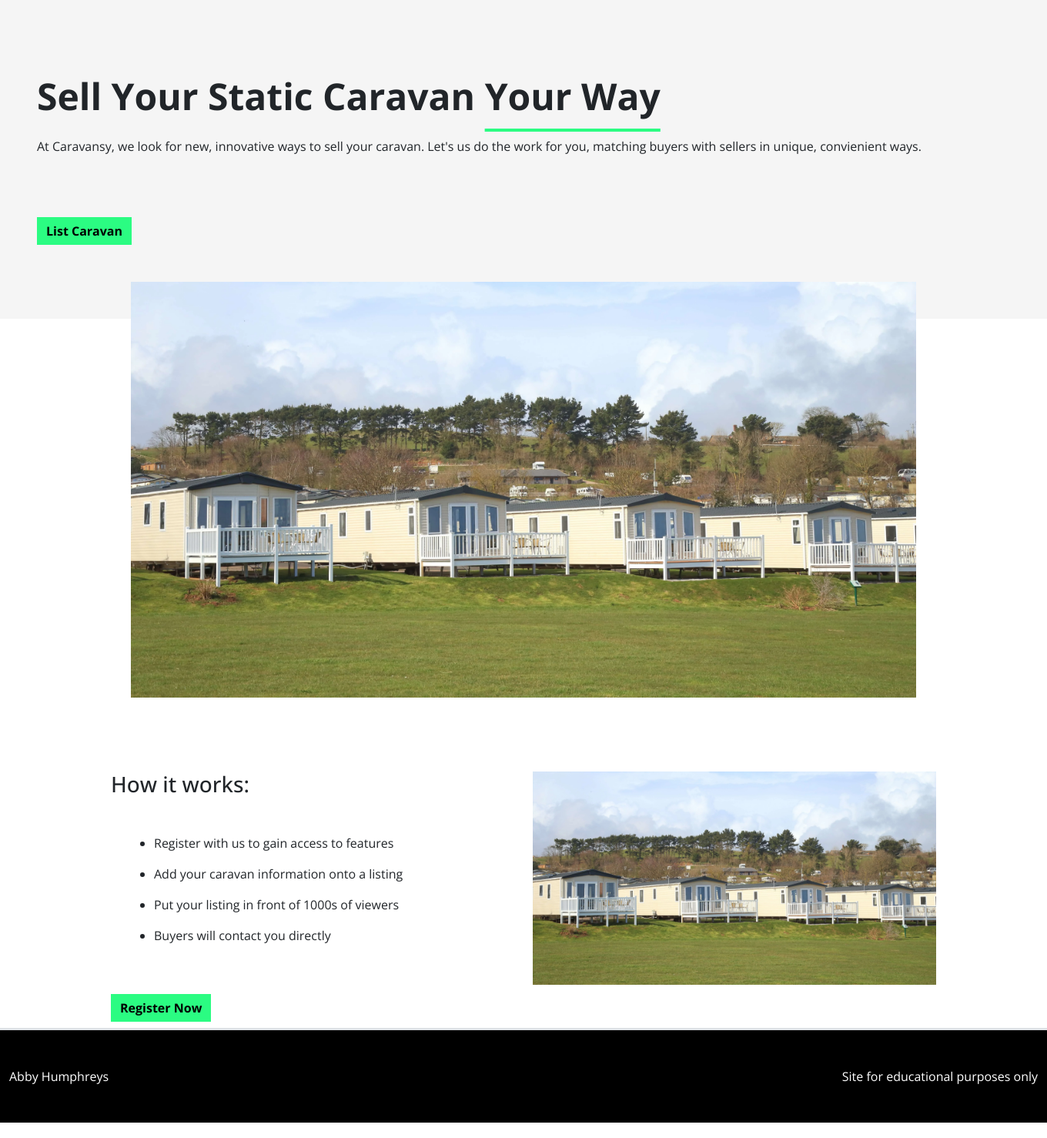
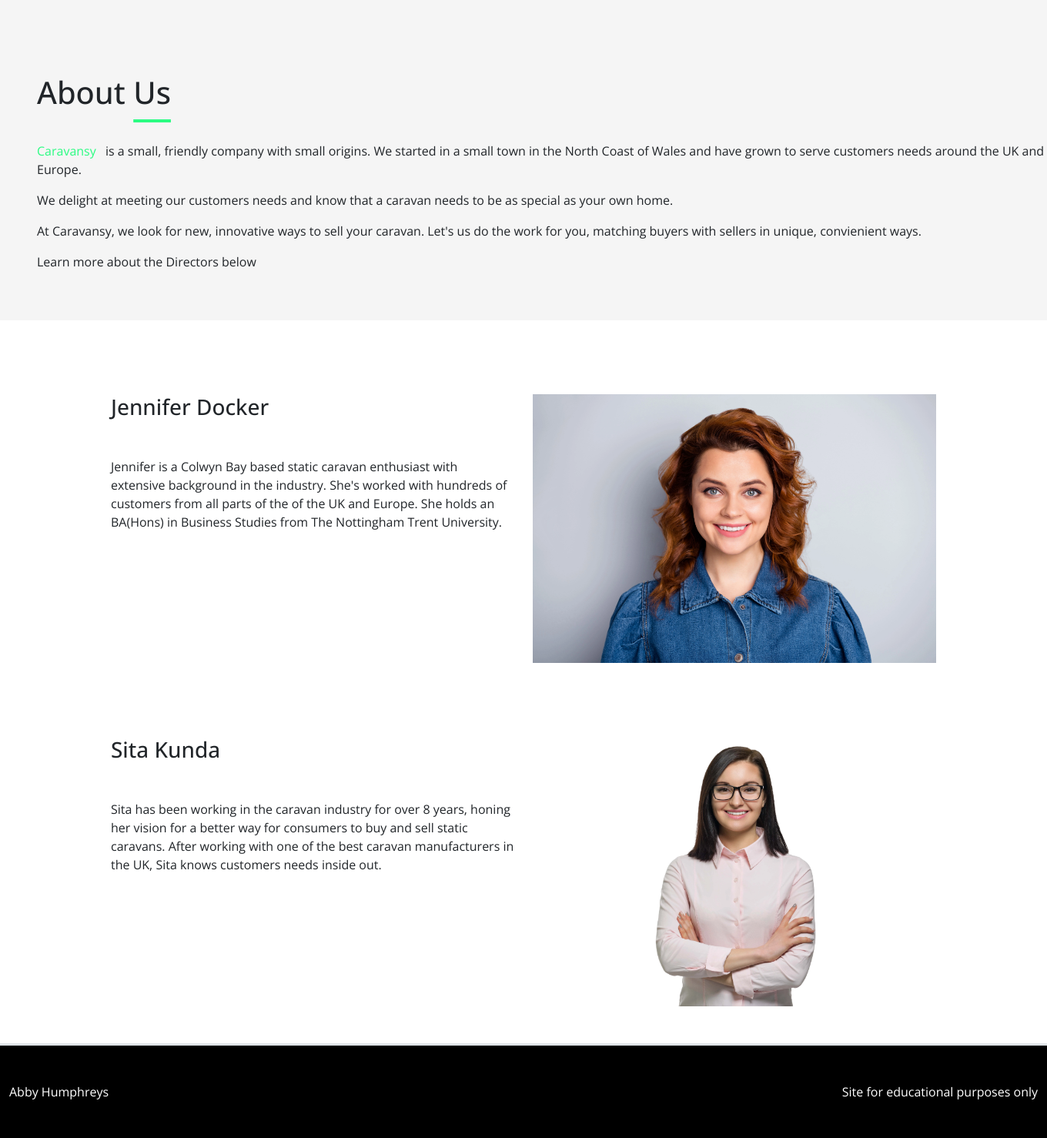
Before and after one commit to AbbyHumphreys/Caravansy, a Flask app: page /about in a window 1360 px wide; the page is wider, and only the part inside the window is pictured. Shown: the part 74-1552 px from the top of that part at 77% size. Run offline with Flask 2, Linux system fonts and the light colour scheme; some libraries are stand-ins or nearby versions.

Commit message:
add: structure and information for about page

```diff
--- a/templates/general_templates/about.html
+++ b/templates/general_templates/about.html
@@ -1,34 +1,59 @@
 {% extends "base_templates/base.html" %}
 {% block content %}
 
-<section id="buy-section">
+<section id="about-section">
     <div class="row d-flex pb-5 pt-5 bg-color-4">
         <div class="col-12 d-flex flex-column ms-5">
-            <h1 class="text-capitalize pt-5 buy-hero">Sell your static caravan <span class="underline">your way</span></h1>
-            <p class="pb-3 mt-3">At Caravansy, we look for new, innovative ways to sell your caravan. Let's us do the work for you, matching buyers with sellers in unique, convienient ways.</p>
-            <a class="btn btn-primary rounded-0 mt-5 mb-5 align-self-start" href="{{ url_for('register') }}" role="button">List Caravan</a>
-        </div>
-    </div>
-    <div class="row d-flex mb-5 negative-margin">
-        <div class="col-12">
-            <img src="{{ url_for('static', filename='images/caravan-park-one.webp') }}" class="img-fluid w-75 mx-auto d-block" alt="couple in a caravan">
+            <h1 class="text-capitalize pt-5 title-1">About <span class="underline">Us</span></h1>
+            <p class="pt-3 mt-3">
+                <strong class="txt-color-1 me-2">Caravansy</strong> is a small, friendly company with small origins.
+                We started in a small town in the North Coast of Wales and have grown
+                to serve customers needs around the UK and Europe.
+            </p>
+            <p>
+                We delight at meeting our customers needs and know that a caravan needs
+                to be as special as your own home.
+            </p>
+            <p>
+                At Caravansy, we look for new, innovative ways to sell your caravan.
+                Let's us do the work for you, matching buyers with sellers in unique,
+                convienient ways.
+            </p>
+            <p>
+                Learn more about the Directors below
+            </p>
         </div>
     </div>
 </section>
-<section id="how-it-works-section">
+<section id="director-one-section">
     <div class="row mt-5 pt-5 ps-5 pe-5 ms-5 me-5">
         <div class="col-12 col-lg-6 ps-5">
-            <h3 class="mb-4 pb-4">How it works:</h3>
-            <ul class="mb-4 pb-4">
-                <li class="ms-4 mb-3">Register with us to gain access to features</li>
-                <li class="ms-4 mb-3">Add your caravan information onto a listing</li>
-                <li class="ms-4 mb-3">Put your listing in front of 1000s of viewers</li>
-                <li class="ms-4 mb-3">Buyers will contact you directly</li>
-            </ul>
-            <a class="btn btn-primary rounded-0 mb-2 align-self-start" href="{{ url_for('register') }}" role="button">Register Now</a>
+            <h3 class="mb-4 pb-4">Jennifer Docker</h3>
+            <p>
+                Jennifer is a Colwyn Bay based static caravan enthusiast
+                with extensive background in the industry. She's worked with hundreds of
+                customers from all parts of the of the UK and Europe. She holds an BA(Hons)
+                in Business Studies from The Nottingham Trent University.
+            </p>
         </div>
         <div class="col-12 col-lg-6 pe-5">
-            <img src="{{ url_for('static', filename='images/caravan-park-one.webp') }}" class="img-fluid" alt="couple in a caravan">
+            <img src="{{ url_for('static', filename='images/jennifer-docker-about.webp') }}" class="img-fluid" alt="Jennifer Docker - Director">
+        </div>
+    </div>
+</section>
+<section id="director-two-section">
+    <div class="row mt-5 mb-5 pt-5 ps-5 pe-5 ms-5 me-5">
+        <div class="col-12 col-lg-6 ps-5">
+            <h3 class="mb-4 pb-4">Sita Kunda</h3>
+            <p>
+                Sita has been working in the caravan industry for over 8 years,
+                honing her vision for a better way for consumers to buy and sell
+                static caravans. After working with one of the best caravan manufacturers
+                in the UK, Sita knows customers needs inside out.
+            </p>
+        </div>
+        <div class="col-12 col-lg-6 pe-5">
+            <img src="{{ url_for('static', filename='images/sita-kunda-about.webp') }}" class="img-fluid" alt="Sita Kunda - Director">
         </div>
     </div>
 </section>
```
